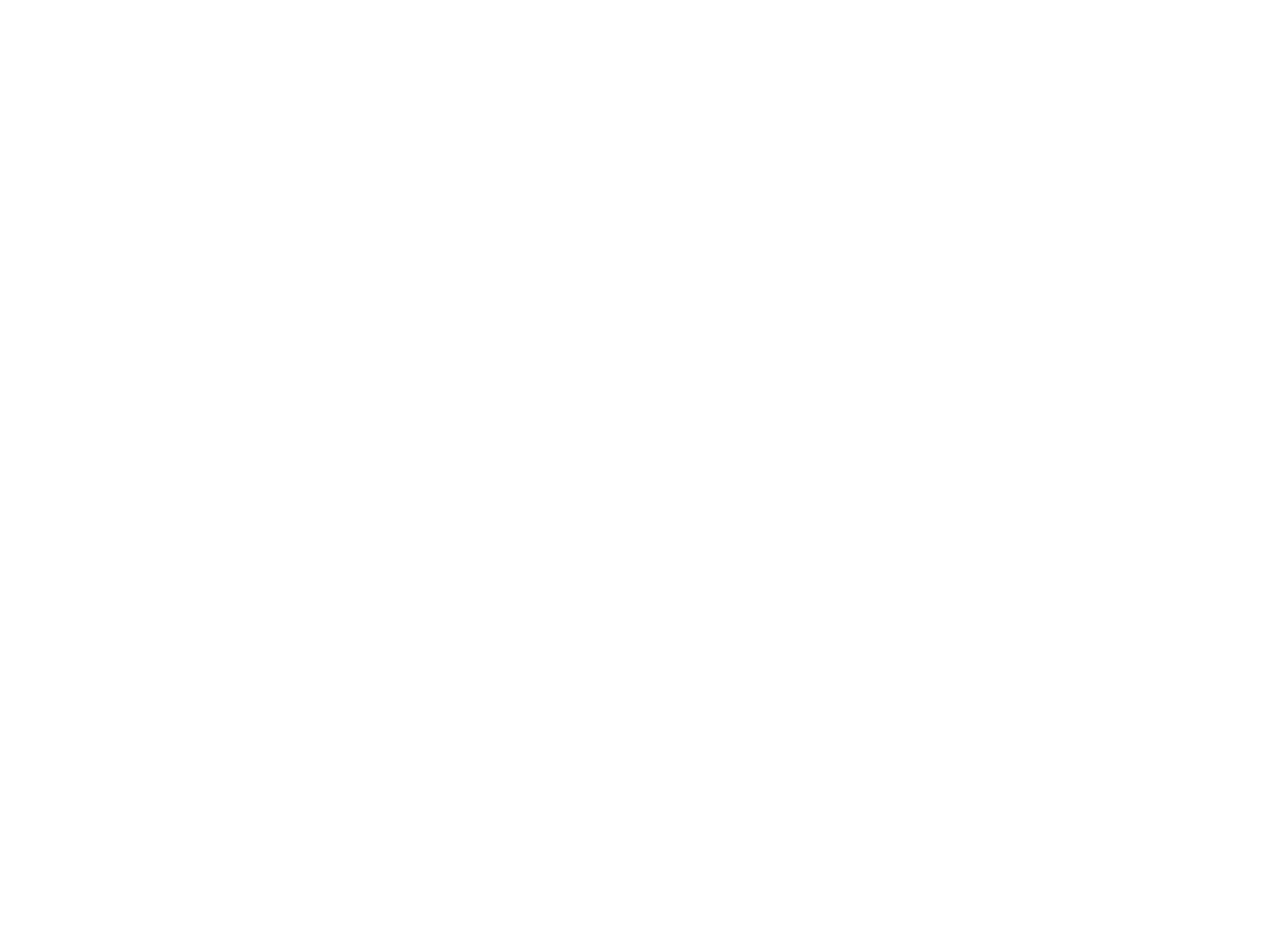
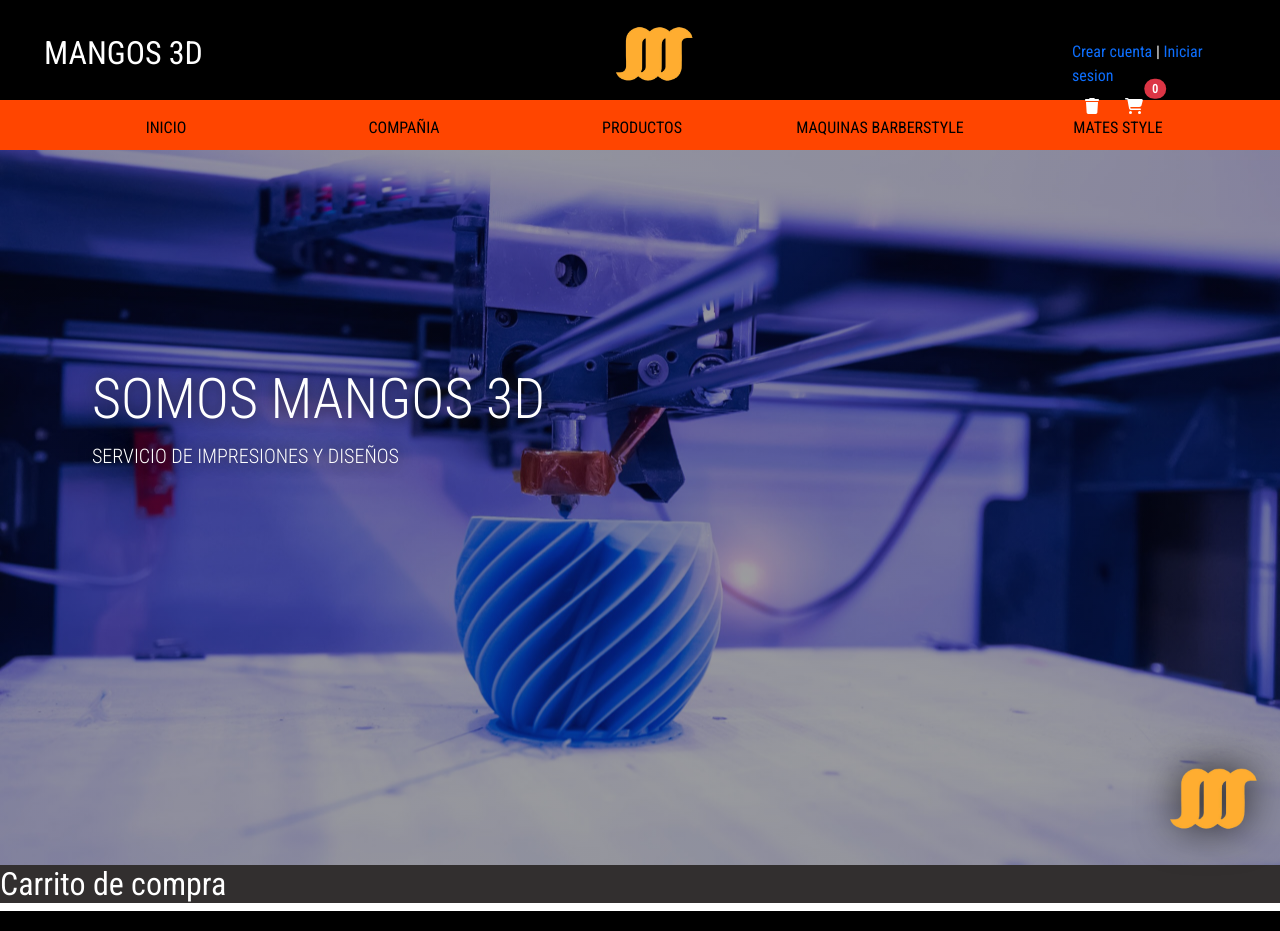
Before and after one commit to DeroniElguetaB/Mangos-3D-EC, a React (Create React App) app: page /Cart in a window 1280 px wide. Shown: the top 931 px of the page. Before the commit the page ends 800 px from the top, so only its background shows below. Built offline with nearby package versions, Linux system fonts and the light colour scheme.

Commit message:
Cart View

```diff
--- a/src/App.css
+++ b/src/App.css
@@ -1,7 +1,9 @@
 .App {
   text-align: center;
 }
-
+.Carrito{
+  background-color: rgb(50, 47, 47) !important;
+}
 .App-logo {
   height: 40vmin;
   pointer-events: none;
--- a/src/App.js
+++ b/src/App.js
@@ -12,7 +12,7 @@
   return (
     <Provider>
       <BrowserRouter>
-        <Routes style ={{color: "white"}}>
+        <Routes>
           <Route exact path='/' element={<Inicio/>}/>
           <Route exact path='/Compania' element={<Compania/>}/>
           <Route exact path='/Productos' element={<Productos/>}/>
--- a/src/components/Cart/Cart.jsx
+++ b/src/components/Cart/Cart.jsx
@@ -1,8 +1,72 @@
 import React from "react";
+import { useContext } from "react";
+import { Link } from "react-router-dom";
+import { CartContext } from "../Context/Context";
+import Footer from "../Footer/Footer";
+import Main from "../Main/Main";
+import Navbar from "../Nav-bar/Nav-bar";
+import { FontAwesomeIcon } from '@fortawesome/react-fontawesome'
+import { faTrash } from '@fortawesome/free-solid-svg-icons'
+import { faCartShopping } from '@fortawesome/free-solid-svg-icons'
 
 const Cart = () => {
+
+    const {cart, removeItem, clear, cartTotal, cartSuma} = useContext(CartContext)
+
     return (
-        <div></div>
+        <div>
+            <Navbar/>
+            <Main/>
+            <div className="Carrito">
+                <h2> Carrito de compra</h2>
+                    {cart.map(item => (
+                                <div className="container">
+                                    {cartTotal() > 0 ?
+                                        <table className="table">
+                                            <tbody>
+                                                <tr>
+                                                    <td colSpan={"5"} className="text-end">
+                                                        <Link onClick={() => {clear()}}>
+                                                                <button type="button" className="remove btn fondo position-relative" title="Eliminar Producto">
+                                                                    <FontAwesomeIcon icon={faTrash} />
+                                                                </button>
+                                                        </Link>
+                                                    </td>
+                                                </tr>
+                                                {cart.map(item => (
+                                                    <tr key={item.id}>
+                                                        <td className="text-start"><img src={item.imagen} alt={item.nombre} title={item.nombre} width="120" /></td>
+                                                        <td className="text-start align-middle">{item.nombre}</td>
+                                                        <td className="text-end align-middle">{item.cantidad} x ${item.precio}</td>
+                                                        <td className="text-end align-middle">${item.cantidad * item.precio}</td>
+                                                        <td className="text-end align-middle">
+                                                            <Link onClick={() => {removeItem(item.id)}}>
+                                                                <button type="button" className="remove btn fondo position-relative" title="Eliminar Producto">
+                                                                    <FontAwesomeIcon icon={faTrash} />
+                                                                </button>
+                                                            </Link>
+                                                        </td>
+                                                    </tr>
+                                                ))}
+                                                <tr>
+                                                    <td colSpan={3} className="text-end fw-bold">Total a Pagar</td>
+                                                    <td className="text-end fw-bold">${cartSuma()}</td>
+                                                    <td className="text-end">
+                                                        <Link to={"/checkout"} title="Finalizar Compra">
+                                                        <button type="button" className="carrito btn fondo position-relative" title="Finalizar Compra" value="Finalizar Compra" width="16">
+                                                            <FontAwesomeIcon icon={faCartShopping} />
+                                                        </button>
+                                                        </Link>
+                                                    </td>
+                                                </tr>
+                                            </tbody>
+                                        </table>
+                                    : <div className="alert alert-danger text-center" role="alert">No se encontraron Productos!</div>}
+                                </div>
+                            ))}
+            </div>
+            <Footer/>
+        </div>
     )
 }
 
--- a/src/components/Context/Context.jsx
+++ b/src/components/Context/Context.jsx
@@ -20,6 +20,10 @@
         }
     }
 
+    const removeItem = (id) => {
+        SetCart(cart.filter(item => item.id !== id))
+    }
+
     const clear = () => {
         SetCart([])
     }
@@ -32,8 +36,12 @@
         return cart.reduce((total, item) => total += item.cantidad, 0)
     }
 
+    const cartSuma = () => {
+        return cart.reduce((total, item) => total += item.cantidad*item.precio, 0)
+    }
+
     return(
-        <CartContext.Provider value={{cart, addItem, clear, cartTotal}}>
+        <CartContext.Provider value={{cart, addItem, clear, cartTotal, removeItem, cartSuma}}>
             {children}
         </CartContext.Provider>
     )
--- a/src/components/Main/Main.jsx
+++ b/src/components/Main/Main.jsx
@@ -1,8 +1,5 @@
 import React, { Component } from "react";
-import { Link } from "react-router-dom";
 import '../Main/main.css';
-import ItemDetailContainer from "../Productos/ItemDetailContainer";
-import ItemListContainer from "../Productos/ItemListContainer";
 
 class Main extends Component {
     render () {
```
Also changed, not shown: src/components/Cart/CartWidget.jsx (+4 -4 lines).
